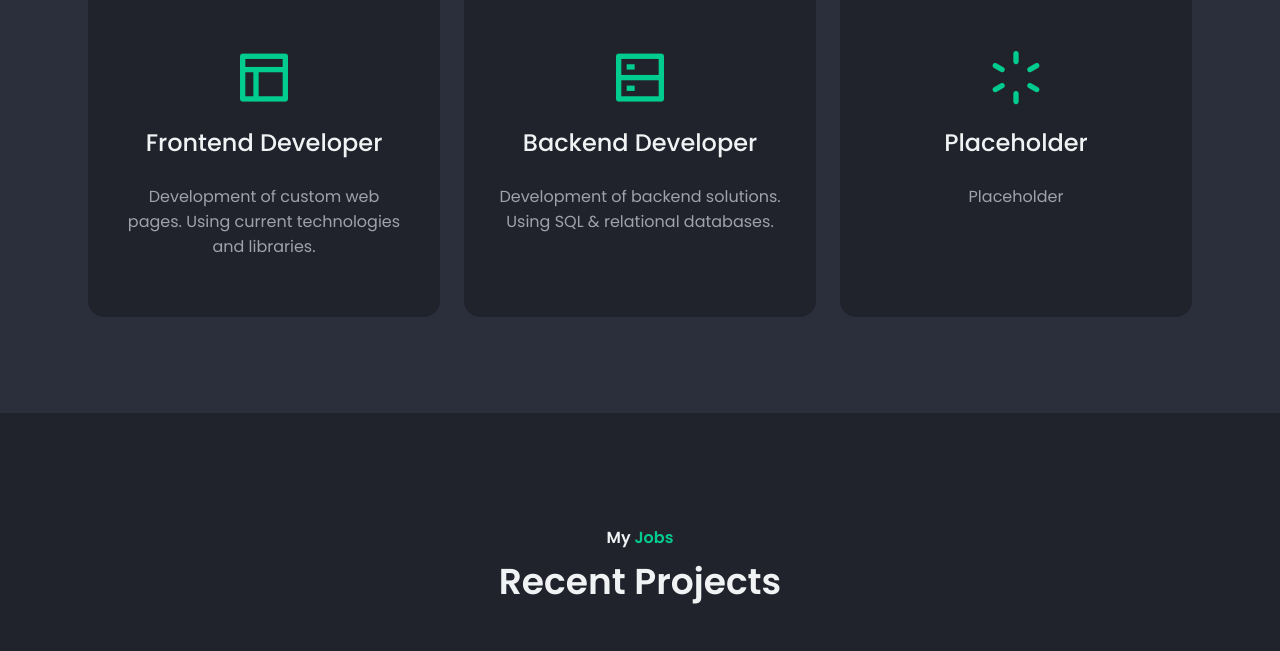
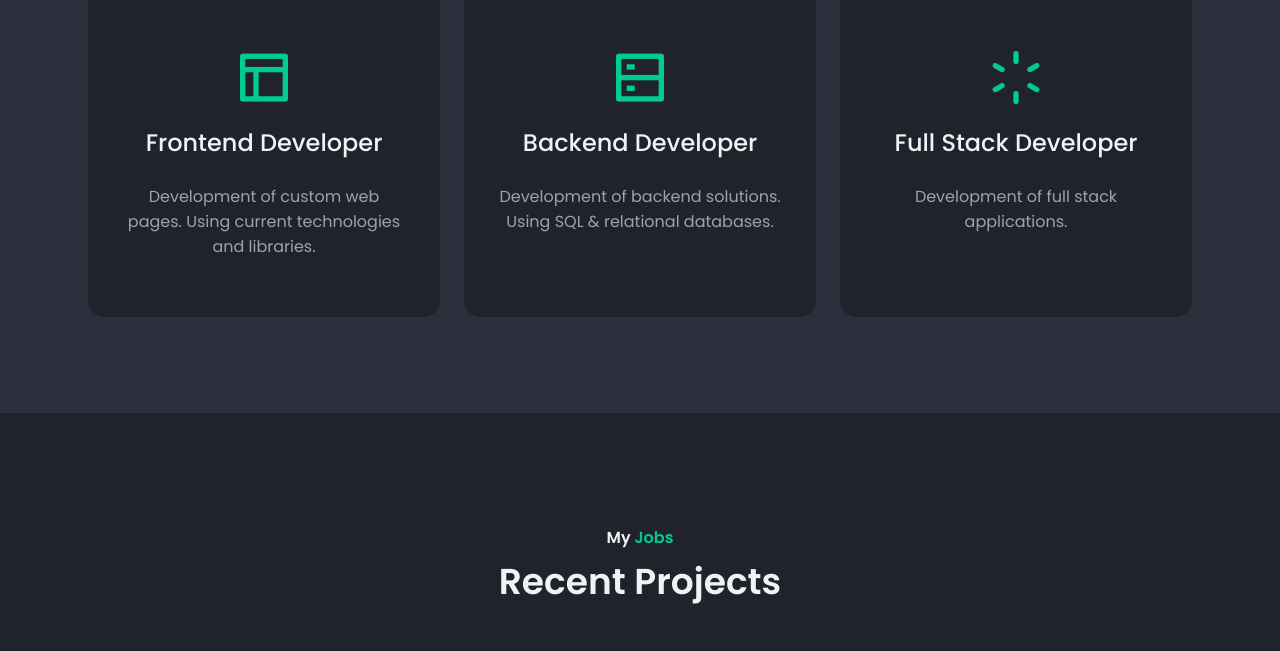
Before and after one commit to PardeyH/patrickherbst-com, a website: page index.html in a window 1280 px wide. Shown: the part 2320-2971 px from the top of the page. Drawn offline with nearby package versions, Linux system fonts and the light colour scheme.

Commit message:
added third card to services section

```diff
--- a/index.html
+++ b/index.html
@@ -260,10 +260,10 @@
 
             <article class="services__card">
                 <i class="ri-loader-line services__icon"></i>
-                <h2 class="services__title">Placeholder</h2>
+                <h2 class="services__title">Full Stack Developer</h2>
 
                 <p class="services__description">
-                    Placeholder
+                    Development of full stack applications.
                 </p>
             </article>
         </div>
```
